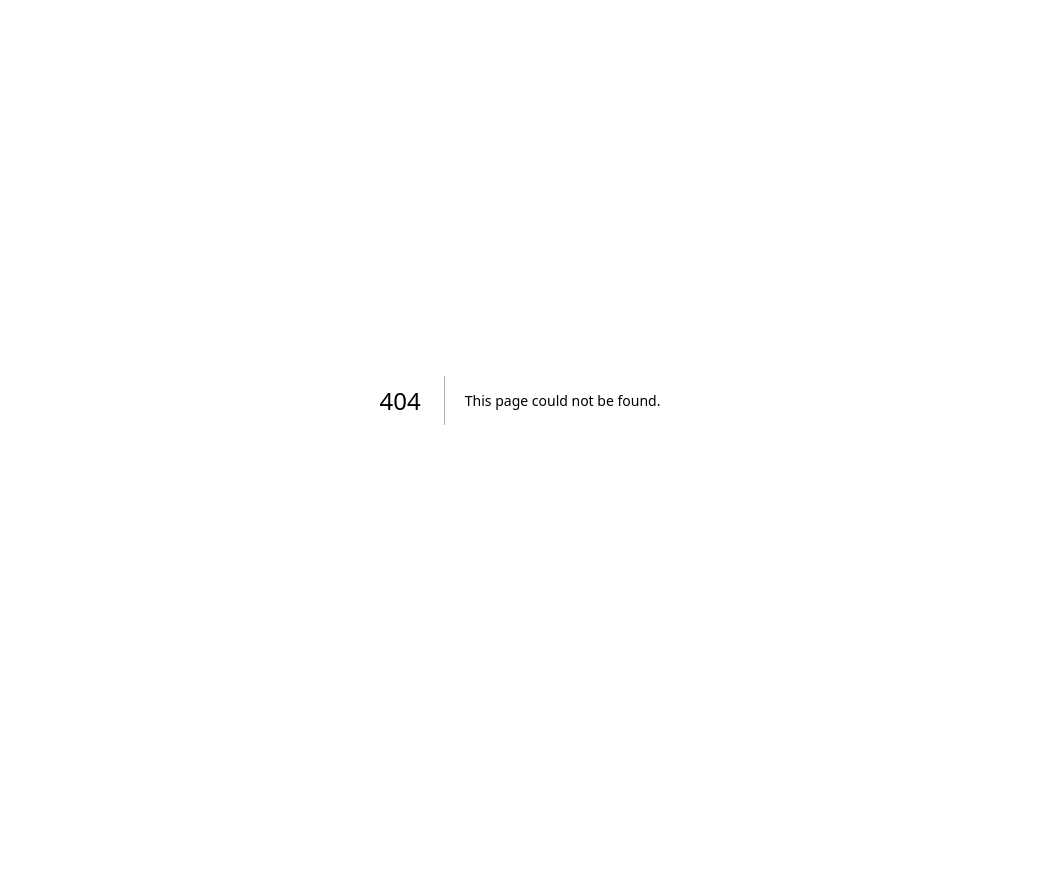
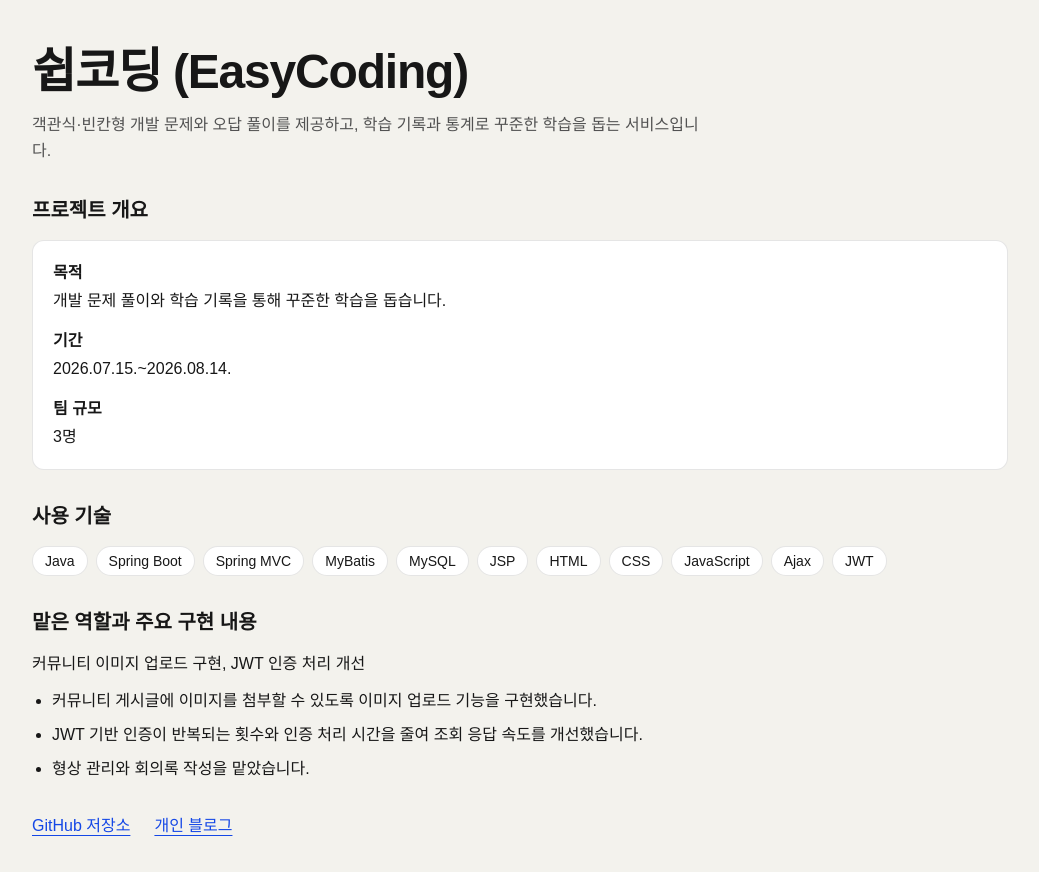
Before and after one commit to Kim-ilhyeon/vibe-coding-starter, a Next.js app: page /project/easycoding in a window 1280 px wide. Before the commit this address had no page. Shown: the top 872 px of the page, without its empty margins (120-1159 px from the left). Before the commit the page ends 800 px from the top, so only its background shows below. Built offline with nearby package versions, Linux system fonts and the light colour scheme.

Commit message:
feat: 포트폴리오 프로젝트 필터와 상세 페이지 구성

```diff
--- a/src/app/page.tsx
+++ b/src/app/page.tsx
@@ -1,6 +1,7 @@
 import Image from "next/image";
 import type { ReactElement } from "react";
 import { activities, awards, profile, skillGroups } from "@/data/profile";
+import { ProjectList } from "./project/project-list";
 
 const maxSkillScore = 5;
 
@@ -46,8 +47,9 @@ export default function Home(): ReactElement {
         </dl>
       </section>
       <div className="mx-auto grid w-full max-w-5xl gap-12 px-6">
-        <section>
-          <h2 className="text-xl font-semibold">프로젝트</h2>
+        <section aria-labelledby="projects-heading">
+          <h2 id="projects-heading" className="text-xl font-semibold">프로젝트</h2>
+          <ProjectList />
         </section>
         <section aria-labelledby="history-heading">
           <h2 id="history-heading" className="text-xl font-semibold">활동·수상 이력</h2>
--- /dev/null
+++ b/src/app/project/[slug]/page.tsx
@@ -0,0 +1,73 @@
+import { notFound } from "next/navigation";
+import type { ReactElement } from "react";
+import { profile, projects } from "@/data/profile";
+
+export function generateStaticParams(): { slug: string }[] {
+  return projects.map(({ slug }) => ({ slug }));
+}
+
+export default async function ProjectPage({
+  params,
+}: PageProps<"/project/[slug]">): Promise<ReactElement> {
+  const { slug } = await params;
+  const project = projects.find((entry) => entry.slug === slug);
+
+  if (!project) {
+    notFound();
+  }
+
+  return (
+    <main className="mx-auto w-full max-w-5xl px-6 py-12">
+      <article className="grid gap-8">
+        <header>
+          <h1 className="text-3xl font-semibold tracking-tight md:text-5xl">{project.name}</h1>
+          <p className="mt-4 max-w-2xl leading-relaxed text-neutral-600">{project.summary}</p>
+        </header>
+        <section aria-labelledby="overview-heading">
+          <h2 id="overview-heading" className="text-xl font-semibold">프로젝트 개요</h2>
+          <dl className="mt-4 grid gap-4 rounded-xl border border-black/10 bg-white p-5">
+            <div>
+              <dt className="font-semibold">목적</dt>
+              <dd className="mt-1">{project.purpose}</dd>
+            </div>
+            <div>
+              <dt className="font-semibold">기간</dt>
+              <dd className="mt-1">{project.period}</dd>
+            </div>
+            <div>
+              <dt className="font-semibold">팀 규모</dt>
+              <dd className="mt-1">{project.teamSize}명</dd>
+            </div>
+          </dl>
+        </section>
+        <section aria-labelledby="technologies-heading">
+          <h2 id="technologies-heading" className="text-xl font-semibold">사용 기술</h2>
+          <ul className="mt-4 flex flex-wrap gap-2">
+            {project.technologies.map((technology): ReactElement => (
+              <li key={technology} className="rounded-full border border-black/10 bg-white px-3 py-1 text-sm">
+                {technology}
+              </li>
+            ))}
+          </ul>
+        </section>
+        <section aria-labelledby="contributions-heading">
+          <h2 id="contributions-heading" className="text-xl font-semibold">맡은 역할과 주요 구현 내용</h2>
+          <p className="mt-4 font-medium">{project.role}</p>
+          <ul className="mt-3 list-disc space-y-2 pl-5 leading-relaxed">
+            {project.contributions.map((contribution): ReactElement => (
+              <li key={contribution}>{contribution}</li>
+            ))}
+          </ul>
+        </section>
+        <div className="flex flex-wrap gap-x-6 gap-y-3">
+          <a className="font-medium text-blue-700 underline underline-offset-4" href={project.githubUrl}>
+            GitHub 저장소
+          </a>
+          <a className="font-medium text-blue-700 underline underline-offset-4" href={profile.links.blog}>
+            개인 블로그
+          </a>
+        </div>
+      </article>
+    </main>
+  );
+}
--- /dev/null
+++ b/src/app/project/project-filter.ts
@@ -0,0 +1,13 @@
+import { projectFilters, projects } from "@/data/profile";
+
+export type ProjectFilter = (typeof projectFilters)[number];
+
+export function filterProjects(filter: ProjectFilter): readonly (typeof projects)[number][] {
+  if (filter === "전체") {
+    return projects;
+  }
+
+  return projects.filter(({ categories }) =>
+    categories.some((category) => category === filter),
+  );
+}
--- /dev/null
+++ b/src/app/project/project-list.tsx
@@ -0,0 +1,49 @@
+"use client";
+
+import Link from "next/link";
+import { useState, type ReactElement } from "react";
+import { projectFilters } from "@/data/profile";
+import { filterProjects, type ProjectFilter } from "./project-filter";
+
+export function ProjectList(): ReactElement {
+  const [filter, setFilter] = useState<ProjectFilter>("전체");
+  const projects = filterProjects(filter);
+
+  return (
+    <div className="mt-5 grid gap-4">
+      <div role="group" aria-label="프로젝트 분류" className="flex flex-wrap gap-2">
+        {projectFilters.map((option): ReactElement => (
+          <button
+            key={option}
+            type="button"
+            aria-pressed={filter === option}
+            onClick={(): void => setFilter(option)}
+            className="cursor-pointer rounded-full border border-black/15 bg-white px-4 py-2 text-sm font-medium hover:border-blue-700 focus-visible:outline-2 focus-visible:outline-offset-2 focus-visible:outline-blue-700 aria-pressed:border-blue-700 aria-pressed:bg-blue-700 aria-pressed:text-white"
+          >
+            {option}
+          </button>
+        ))}
+      </div>
+      {projects.length === 0 ? (
+        <p role="status" className="rounded-xl border border-black/10 bg-white p-5 text-neutral-600">
+          이 분류에 등록된 프로젝트가 없습니다.
+        </p>
+      ) : (
+        <ul className="grid gap-4 md:grid-cols-2">
+          {projects.map(({ slug, name, summary, role }): ReactElement => (
+            <li key={slug} className="min-w-0">
+              <Link
+                href={`/project/${slug}`}
+                className="block h-full rounded-xl border border-black/10 bg-white p-5 hover:border-blue-700 focus-visible:outline-2 focus-visible:outline-offset-2 focus-visible:outline-blue-700"
+              >
+                <h3 className="text-lg font-semibold">{name}</h3>
+                <p className="mt-2 leading-relaxed text-neutral-600">{summary}</p>
+                <p className="mt-4 text-sm"><strong>주요 역할</strong> {role}</p>
+              </Link>
+            </li>
+          ))}
+        </ul>
+      )}
+    </div>
+  );
+}
```
Also changed, not shown: 2 other files (tests, documents, lock files or other folders).
